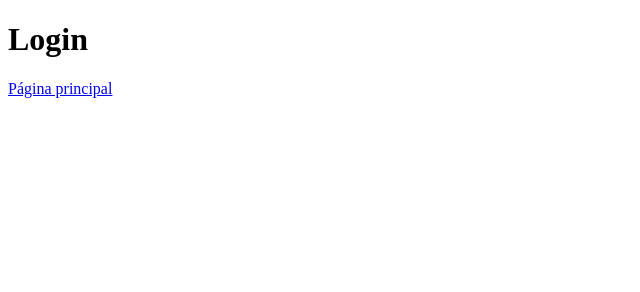
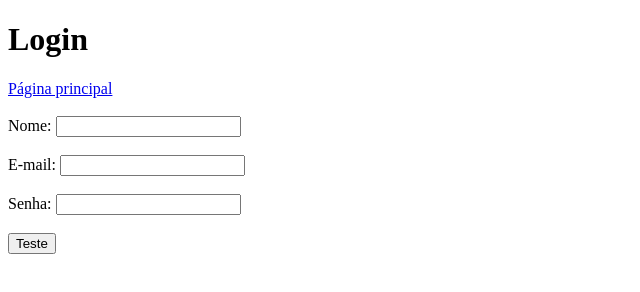
Before and after one commit to PequenoVitorioso/Biblioteca_Virtual, a plain HTML site: page login.html in a window 1280 px wide. Shown: the whole page, without its empty margins (0-640 px from the left). Drawn offline with Linux system fonts and the light colour scheme.

Commit message:
Enhance login.html with user login form
Added a form for user login with fields for name, email, and password.

```diff
--- a/login.html
+++ b/login.html
@@ -12,7 +12,19 @@
     </header>
 
     <main>
-
+        <br>
+        <form>
+            <label for="name">Nome:</label>
+            <input type="text" id="name" name="nome" required>
+            <br><br>
+            <label for="email">E-mail:</label>
+            <input type="email" id="email" name="email" required>
+            <br><br>
+            <label for="senha">Senha:</label>
+            <input type="password" id="senha" name="senha" required>
+            <br><br>
+            <input type="submit" value="Teste">
+        </form>
 
     </main>
 
```
